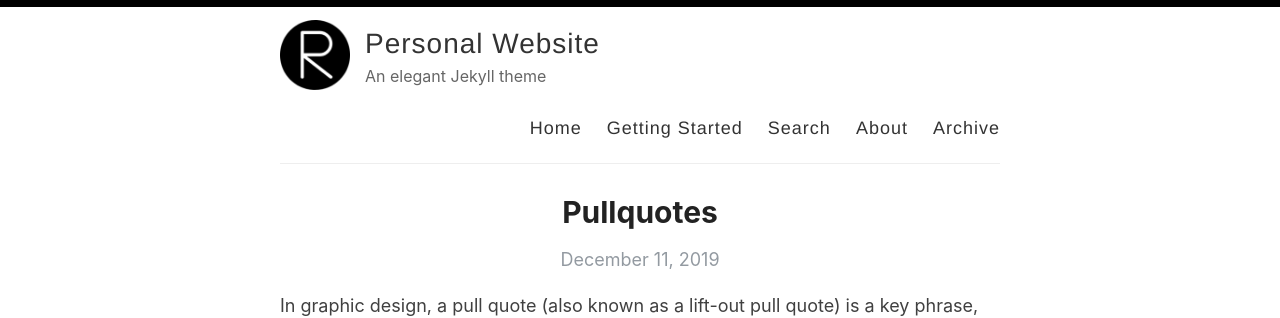
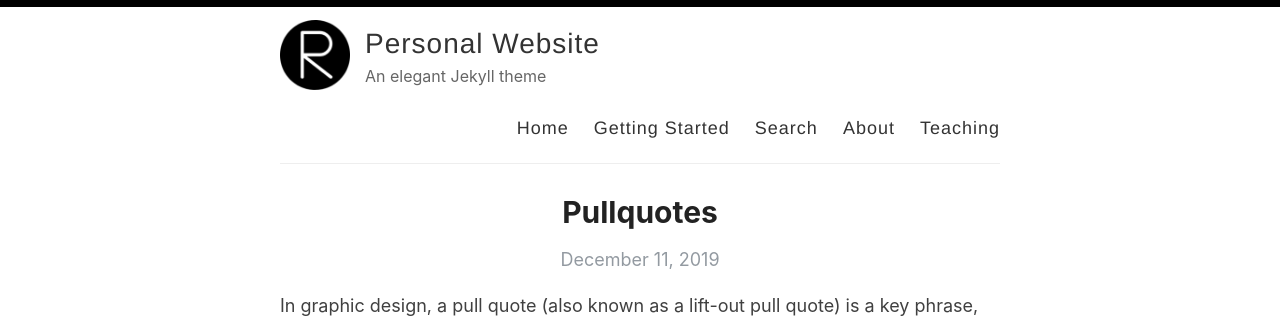
Before and after one commit to Skogul1997/Skogul1997.github.io, a Jekyll site: the page built from index.html, in a window 1280 px wide and 900 px high. Shown: the top 318 px of the window. Built offline with Jekyll 4.4.1, drawn with Linux system fonts in a browser that asks for light colours; the list of posts is cut into pages by our own code.

Commit message:
Update default.html

```diff
--- a/_layouts/default.html
+++ b/_layouts/default.html
@@ -32,7 +32,7 @@
               <a href="{{ site.baseurl }}/getting-started">Getting Started</a>
               <a href="{{ site.baseurl }}/search">Search</a>
               <a href="{{ site.baseurl }}/about">About</a>
-              <a href="{{ site.baseurl }}/archive">Archive</a>
+              <a href="{{ site.baseurl }}/teaching">Teaching</a>
             </nav>
           </header>
         </div>
```
